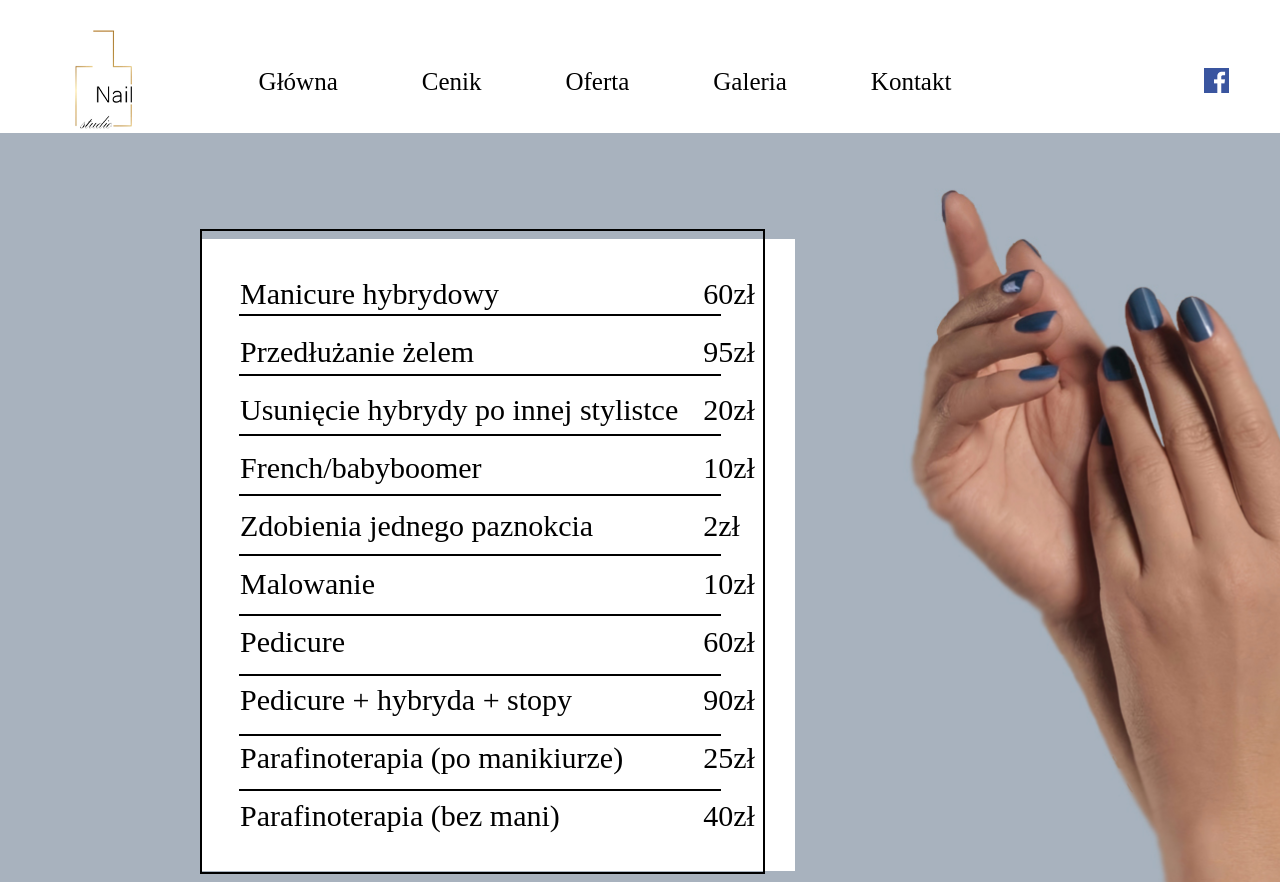
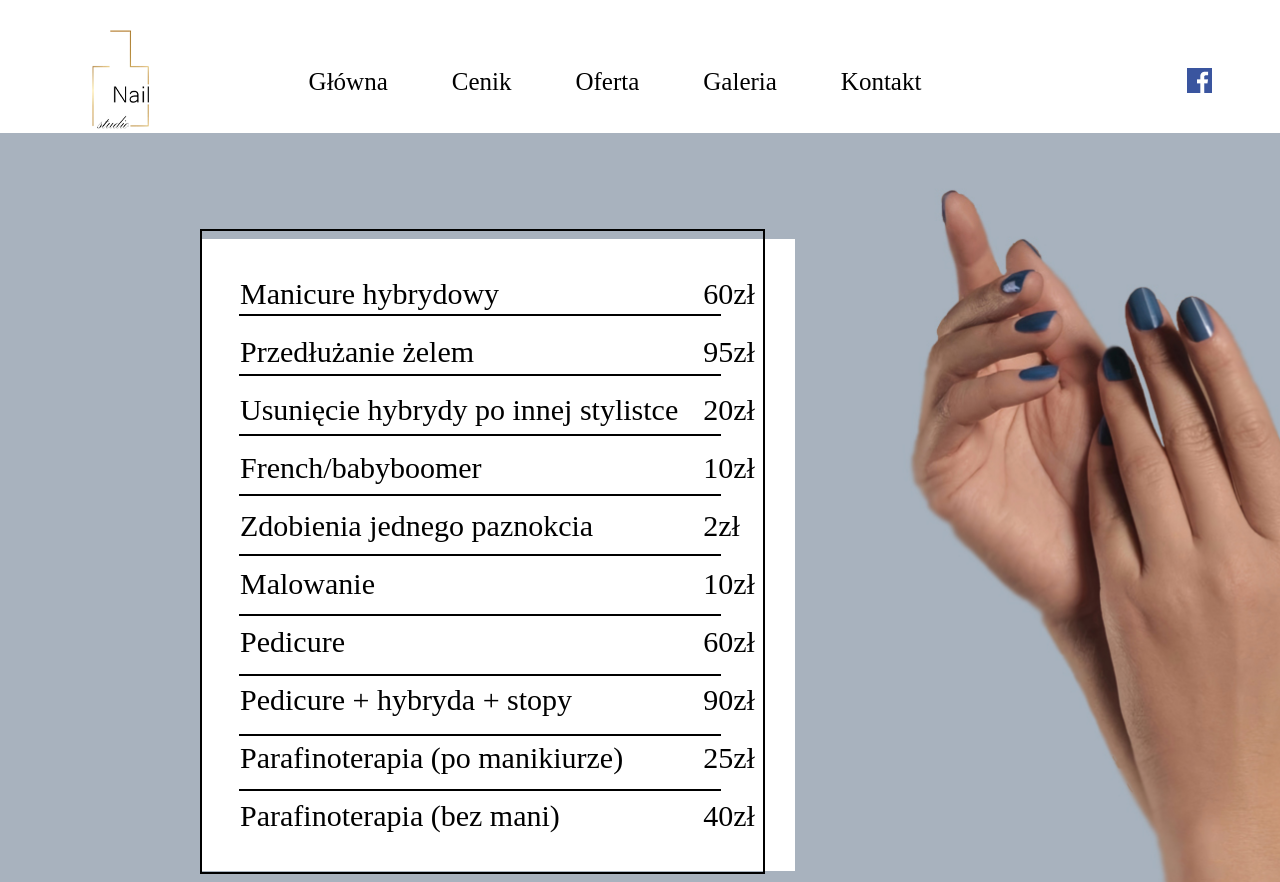
Before and after one commit to Genj169/nails2, a plain HTML site: page Cenik.html in a window 1280 px wide. Shown: the top 882 px of the page. Drawn offline with Linux system fonts and the light colour scheme; a web font is replaced by a local one.

Commit message:
CenikStyle.css

```diff
--- a/css/CenikStyle.css
+++ b/css/CenikStyle.css
@@ -29,7 +29,7 @@ body {
   font-size:25px;
 
   /* растояние между словами  */
-  margin-right: 80px;
+  margin-right: 60px;
   /* плавность смени цвета при наведении на слово  */
   transition: color 0.3s linear;
 }
```
